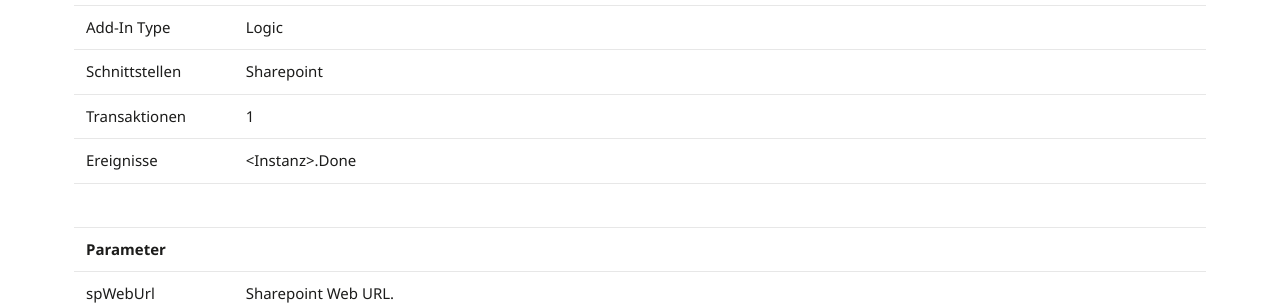
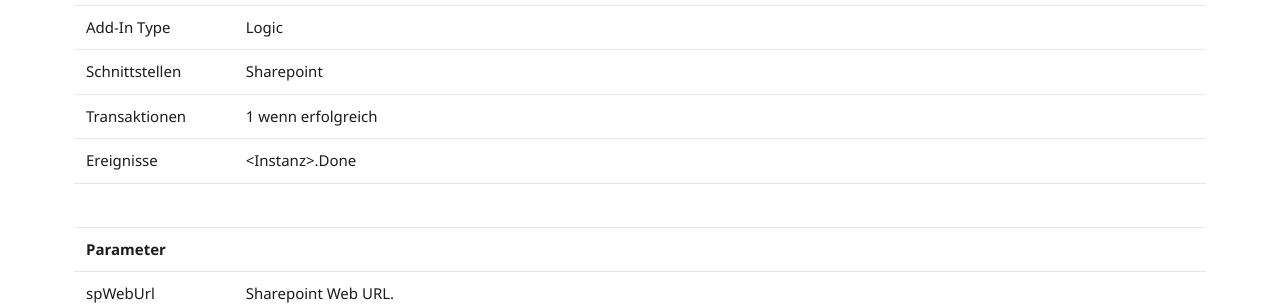
Before and after one commit to primesoft-group/oneconnexx-docs, a Jekyll site: the page built from _pages/addins/de/sharepointtodb.md, in a window 1280 px wide. Shown: the part 456-761 px from the top of the page. Built offline with Jekyll 4.4.1, drawn with Linux system fonts in a browser that asks for light colours; nearby versions of some CDN libraries; some web fonts are replaced.

Commit message:
Update sharepointtodb.md

```diff
--- a/_pages/addins/de/sharepointtodb.md
+++ b/_pages/addins/de/sharepointtodb.md
@@ -11,7 +11,7 @@
 | __Merkmale__ | &nbsp;&nbsp;&nbsp;&nbsp;&nbsp;&nbsp;&nbsp;&nbsp;&nbsp;&nbsp;&nbsp;&nbsp;&nbsp;&nbsp;&nbsp;&nbsp;&nbsp;&nbsp;&nbsp;&nbsp;&nbsp;&nbsp;&nbsp;&nbsp;&nbsp;&nbsp;&nbsp;&nbsp;&nbsp;&nbsp;&nbsp;&nbsp;&nbsp;&nbsp;&nbsp;&nbsp;&nbsp;&nbsp;&nbsp;&nbsp;&nbsp;&nbsp;&nbsp;&nbsp;&nbsp;&nbsp;&nbsp;&nbsp;&nbsp;&nbsp;&nbsp;&nbsp;&nbsp;&nbsp;&nbsp;&nbsp;&nbsp;&nbsp;&nbsp;&nbsp;&nbsp;&nbsp;&nbsp;&nbsp;&nbsp;&nbsp;&nbsp;&nbsp;&nbsp;&nbsp;&nbsp;&nbsp;&nbsp;&nbsp;&nbsp;&nbsp;&nbsp;&nbsp;&nbsp;&nbsp;&nbsp;&nbsp;&nbsp;&nbsp;&nbsp;&nbsp;&nbsp;&nbsp;&nbsp;&nbsp;&nbsp;&nbsp;&nbsp;&nbsp;&nbsp;&nbsp;&nbsp;&nbsp;&nbsp;&nbsp;&nbsp;&nbsp;&nbsp;&nbsp;&nbsp;&nbsp;&nbsp;&nbsp;&nbsp;&nbsp;&nbsp;&nbsp;&nbsp;&nbsp;&nbsp;&nbsp;&nbsp;&nbsp;&nbsp;&nbsp;&nbsp;&nbsp;&nbsp;&nbsp;&nbsp;&nbsp;&nbsp;&nbsp;&nbsp;&nbsp;&nbsp;&nbsp;&nbsp;&nbsp;&nbsp;&nbsp;&nbsp;&nbsp;&nbsp;&nbsp;&nbsp;&nbsp;&nbsp;&nbsp;&nbsp;&nbsp;&nbsp;&nbsp;&nbsp; |
 | Add-In Type | Logic |
 | Schnittstellen | Sharepoint |
-| Transaktionen | 1 |
+| Transaktionen | 1 wenn erfolgreich |
 | Ereignisse | &lt;Instanz&gt;.Done |
 | | |
 | __Parameter__ | |
```
